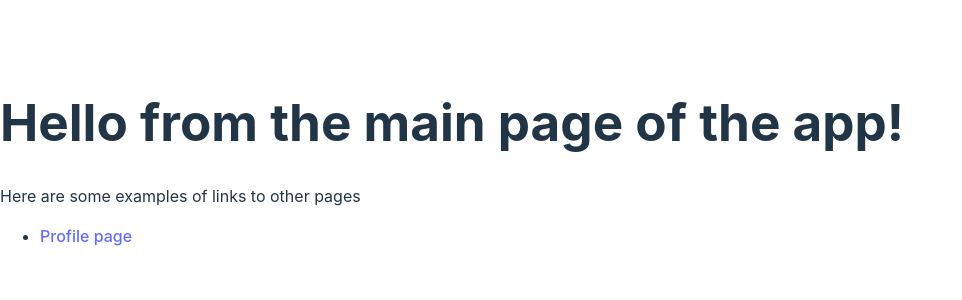
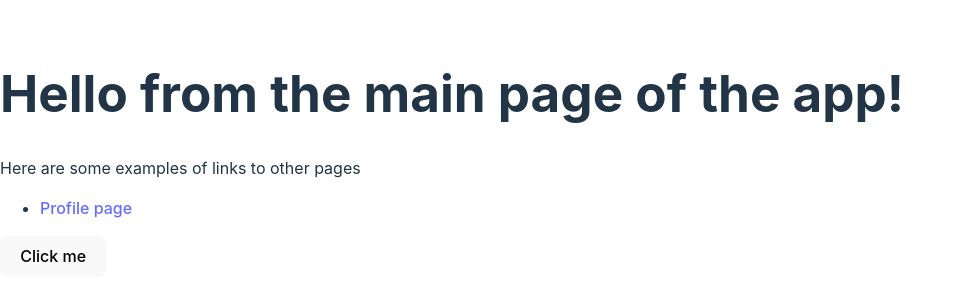
Before and after one commit to TonyFred-code/template, a React (Vite) app: page / in a window 1280 px wide. Shown: the part 238-538 px from the top of the page, without its empty margins (0-962 px from the left). Built offline with nearby package versions, Linux system fonts and the light colour scheme.

Commit message:
feat: render CustomButton comp

```diff
--- a/src/App.jsx
+++ b/src/App.jsx
@@ -4,6 +4,7 @@
 // import './App.css';
 
 import { Link } from 'react-router-dom';
+import CustomButton from './components/CustomButton/CustomButton';
 
 // function App() {
 //   const [count, setCount] = useState(0);
@@ -46,6 +47,13 @@ function App() {
           </li>
         </ul>
       </nav>
+      <p>
+        <CustomButton
+          onClick={() => {
+            alert('you clicked a module btn');
+          }}
+        />
+      </p>
     </div>
   );
 }
```
